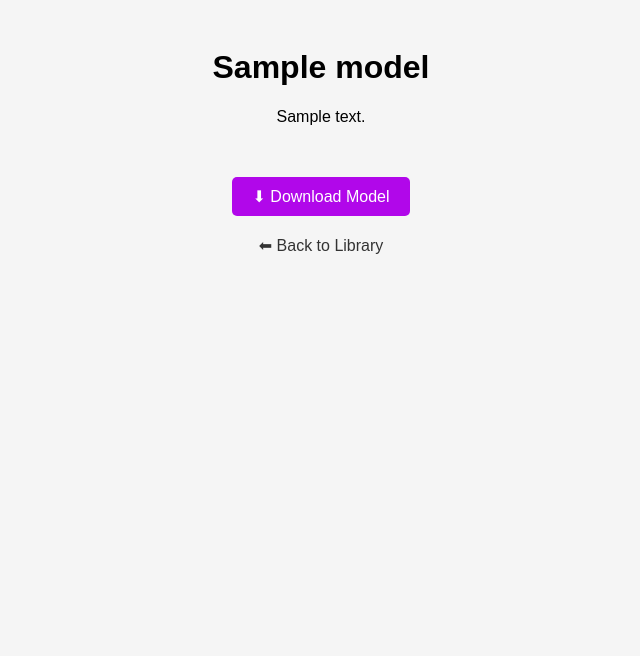
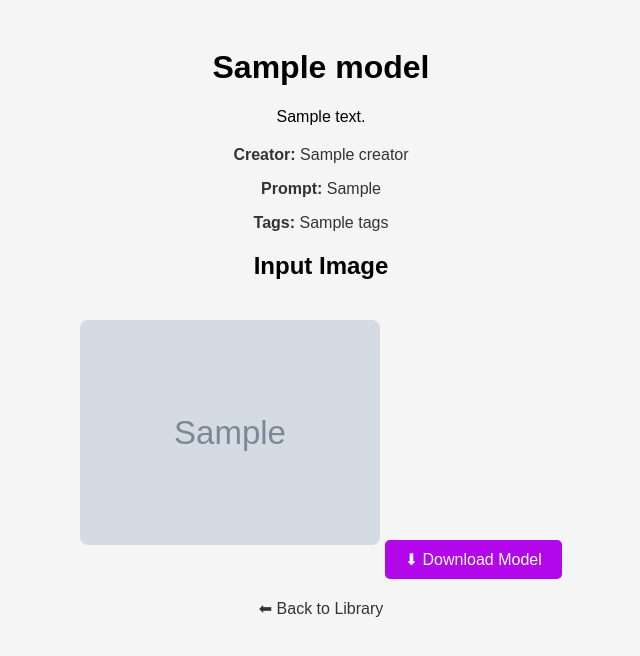
Before and after one commit to PaintDumpster/hackathon_2.0_website, a Flask app: template rcs/templates/model_details.html in a window 1280 px wide. Shown: the top 656 px of the page, without its empty margins (319-959 px from the left). Run offline with Flask 3, Linux system fonts and the light colour scheme; the template is opened without the code that fills it: most values are stand-ins (such as "Sample title", 1, 10 or a date in 2020); grey boxes marked "Sample" are stand-in pictures; some libraries are stand-ins or nearby versions.

Commit message:
TRELLİS WORKING

```diff
--- a/rcs/main.py
+++ b/rcs/main.py
@@ -4,9 +4,19 @@ import re
 
 from gradio_client import Client, handle_file
 
+from dotenv import load_dotenv
+import os
+
+load_dotenv()
+
+HF_TOKEN = os.getenv("HF_TOKEN")
+
+# ✅ Generate 3D model using Trellis
 def generate_3d_from_image(image_path):
-    print(f"[Trellis] Sending image to Trellis: {image_path}")  # 👈 add this for debug
-    client = Client("JeffreyXiang/TRELLIS")
+    print(f"[Trellis] Sending image to Trellis: {image_path}")
+    client = Client("JeffreyXiang/TRELLIS", hf_token=HF_TOKEN)
+    client.predict(api_name="/start_session")
+
     result = client.predict(
         image=handle_file(image_path),
         multiimages=[],
@@ -18,7 +28,38 @@ def generate_3d_from_image(image_path):
         multiimage_algo="stochastic",
         api_name="/image_to_3d"
     )
-    return result
+
+    video_path = result['video']
+
+    try:
+        extract_result = client.predict(
+            mesh_simplify=0.5,
+            texture_size=512,
+            api_name="/extract_glb"
+        )
+        glb_path = extract_result[1]
+
+        video_filename = os.path.basename(video_path)
+        glb_filename = os.path.basename(glb_path)
+
+        video_dest = os.path.join(UPLOAD_FOLDER, video_filename)
+        glb_dest = os.path.join(UPLOAD_FOLDER, glb_filename)
+
+        shutil.copy(video_path, video_dest)
+        shutil.copy(glb_path, glb_dest)
+
+        return {
+            "video": f"/uploads/{video_filename}",
+            "glb": f"/uploads/{glb_filename}"
+        }
+
+    except Exception as e:
+        print("[⚠️] extract_glb failed:", e)
+        return {
+            "video": f"/uploads/{os.path.basename(video_path)}",
+            "glb": None
+        }
+
 
 def slugify(name):
     return re.sub(r'[\W_]+', '-', name.lower()).strip('-')
@@ -49,29 +90,53 @@ def community():
 def about():
     return render_template('about.html', models=uploaded_models)
 
-@app.route('/upload', methods=['GET','POST'])
+
+@app.route('/upload', methods=['GET', 'POST'])
 def upload():
     if request.method == 'POST':
         file = request.files.get('model')
+        glb_url = request.form.get('glb_url')
+        image_url = request.form.get('input_image_url')
+
         model_name = request.form.get('model_name')
+        creator_name = request.form.get('creator_name')
         model_description = request.form.get('model_description')
         prompt_used = request.form.get('prompt_used')
         tags = request.form.get('tags')
+
         if file and file.filename:
             filename = file.filename
             file.save(os.path.join(app.config['UPLOAD_FOLDER'], filename))
-            slug = slugify(model_name or filename)
-            uploaded_models.append({
-                'slug': slug,
-                'name': model_name or filename,  # Use the filename if name is not provided
-                'path': f'/uploads/{filename}',
-                'description': model_description or 'No description provided',
-                'prompt_used': prompt_used or 'N/A',
-                'tags': tags or 'No tags'
-            })
-            return redirect(url_for('index'))
+        elif glb_url:
+            filename = os.path.basename(glb_url)
+            r = requests.get(glb_url)
+            with open(os.path.join(UPLOAD_FOLDER, filename), 'wb') as f:
+                f.write(r.content)
         else:
-            return "No file uploaded", 400
+            return "No file uploaded or URL provided", 400
+
+        # Save prompt image if provided
+        image_filename = None
+        if image_url:
+            image_filename = os.path.basename(image_url)
+            img_response = requests.get(image_url)
+            if img_response.status_code == 200:
+                with open(os.path.join(UPLOAD_FOLDER, image_filename), 'wb') as f:
+                    f.write(img_response.content)
+
+        slug = re.sub(r'[\W_]+', '-', (model_name or filename).lower()).strip('-')
+        uploaded_models.append({
+            'slug': slug,
+            'name': model_name or filename,
+            'path': f'/uploads/{filename}',
+            'image': f'/uploads/{image_filename}' if image_filename else None,
+            'creator': creator_name,
+            'description': model_description or 'No description provided',
+            'prompt_used': prompt_used or 'N/A',
+            'tags': tags or 'No tags'
+        })
+
+        return redirect(url_for('index'))
 
     return render_template('upload.html')
 
@@ -94,23 +159,36 @@ def generate_3d():
         image = request.files.get('image')
         if image:
             image_path = os.path.join(app.config['UPLOAD_FOLDER'], image.filename)
-            image_path = os.path.normpath(image_path).replace("\\", "/")  # ✅ Fix backslashes
             image.save(image_path)
-            # ✅ NEW: Let the OS finish writing the file (important for Windows)
-            import time
             time.sleep(0.5)
-
-            print(f"[Trellis] Sending image to Trellis: {image_path}")
 
             try:
                 result = generate_3d_from_image(image_path)
-                video_url = result['video']  # .mp4 preview
+                video_url = result['video']
+                glb_url = result['glb']
 
-                return render_template('trellis_result.html', video_url=video_url, info="This is a temporary preview. Download your .glb from Trellis directly.")
+                if glb_url:
+                    uploaded_models.append({
+                        'slug': re.sub(r'[\W_]+', '-', os.path.basename(glb_url).lower()).strip('-'),
+                        'name': os.path.basename(glb_url),
+                        'path': glb_url,
+                        'description': 'Auto-generated with Trellis',
+                        'prompt_used': image.filename,
+                        'tags': 'Trellis',
+                        'image': f'/uploads/{image.filename}'
+                    })
+
+                return render_template('trellis_result.html',
+                    video_url=video_url,
+                    glb_url=glb_url,
+                    model_name=os.path.splitext(image.filename)[0],
+                    prompt_used=image.filename,
+                    input_image=f"/uploads/{image.filename}"
+                )
+
             except Exception as e:
                 print("Trellis Error:", e)
-                return render_template('trellis_result.html',
-                                    error="Trellis failed to generate. Try again later.")
+                return render_template('trellis_result.html', error="Trellis failed to generate.")
 
     return render_template('generate_3d.html')
 
--- a/rcs/templates/model_details.html
+++ b/rcs/templates/model_details.html
@@ -24,6 +24,16 @@
         margin-top: 15px;
         cursor: pointer;
     }
+    .info-block {
+        margin-top: 20px;
+        font-size: 16px;
+        color: #333;
+    }
+    .preview-img {
+        max-width: 300px;
+        margin: 20px auto;
+        border-radius: 8px;
+    }
     a {
         color: #333;
         text-decoration: none;
@@ -44,7 +54,22 @@
     </model-viewer>
 
     <p>{{ model.description }}</p>
+    <div class="info-block">
+        {% if model.creator %}
+            <p><strong>Creator:</strong> {{ model.creator }}</p>
+        {% endif %}
+        {% if model.prompt_used %}
+            <p><strong>Prompt:</strong> {{ model.prompt_used }}</p>
+        {% endif %}
+        {% if model.tags %}
+            <p><strong>Tags:</strong> {{ model.tags }}</p>
+        {% endif %}
+    </div>
 
+    {% if model.input_image %}
+        <h2>Input Image</h2>
+        <img src="{{ model.input_image }}" alt="Input Image" class="preview-img">
+    {% endif %}
     <!-- 💾 Download Button -->
     <a href="{{ model.path }}" download>
     <button class="download-btn">⬇ Download Model</button>
```
Also changed, not shown: rcs/templates/generate_3d.html (+23 -0 lines), rcs/templates/trellis_result.html (+65 -8 lines), 1 other file.
